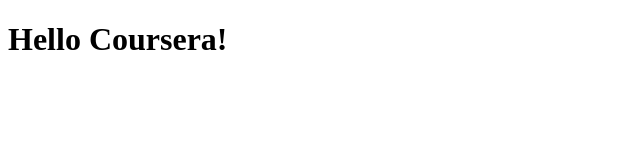
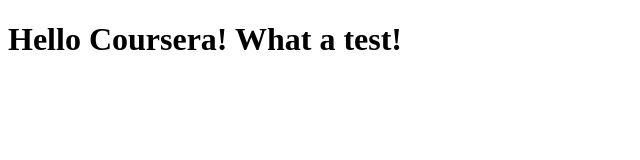
Before and after one commit to ewilkinson94/coursera-test, a plain HTML site: page site/index.html in a window 1280 px wide. Shown: the whole page, without its empty margins (0-640 px from the left). Drawn offline with Linux system fonts and the light colour scheme.

Commit message:
Minor change for testint

```diff
--- a/site/index.html
+++ b/site/index.html
@@ -4,6 +4,6 @@
 	<title>Hello Coursera</title>
 </head>
 <body>
-<h1>Hello Coursera!</h1>
+<h1>Hello Coursera!  What a test!</h1>
 </body>
 </html>
```
